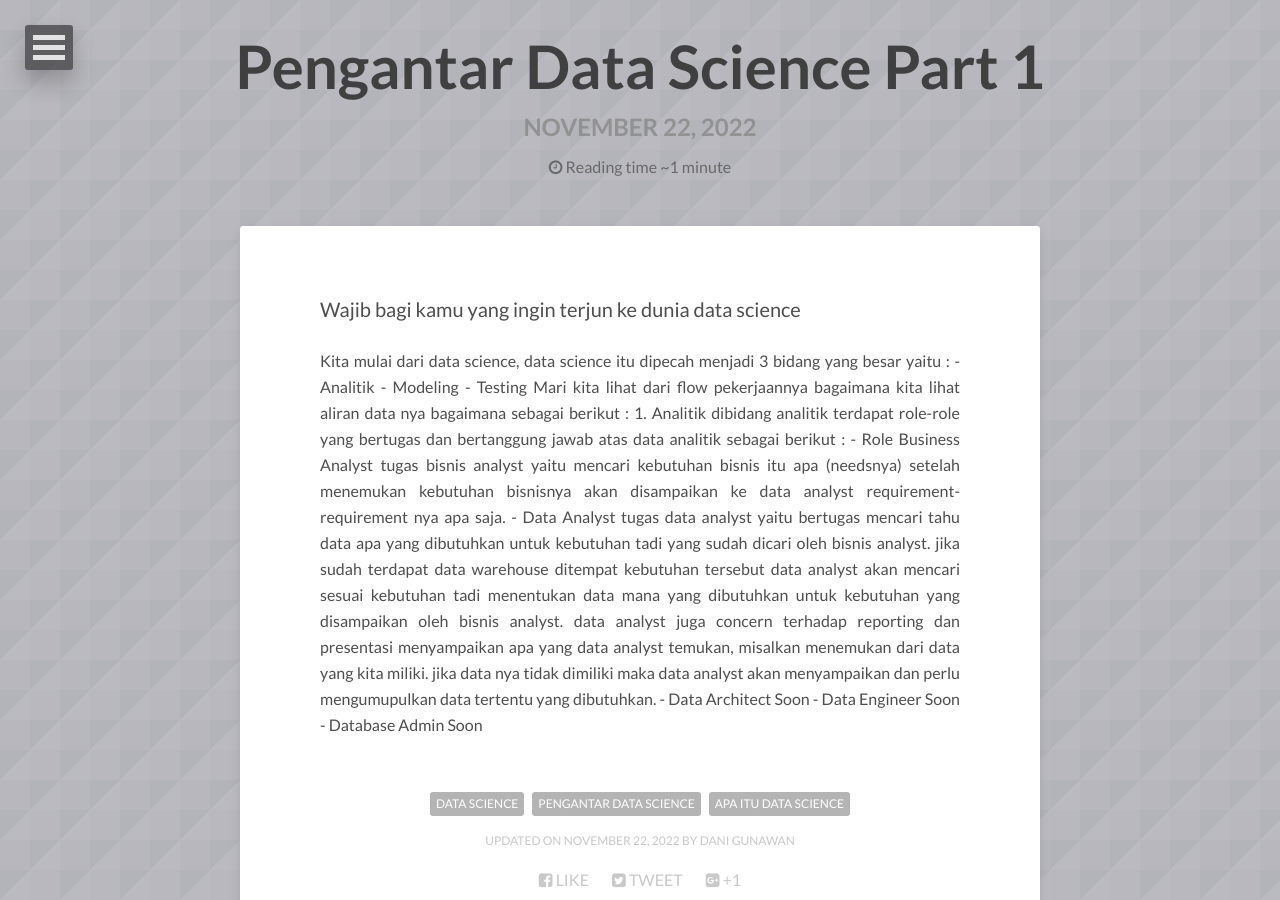
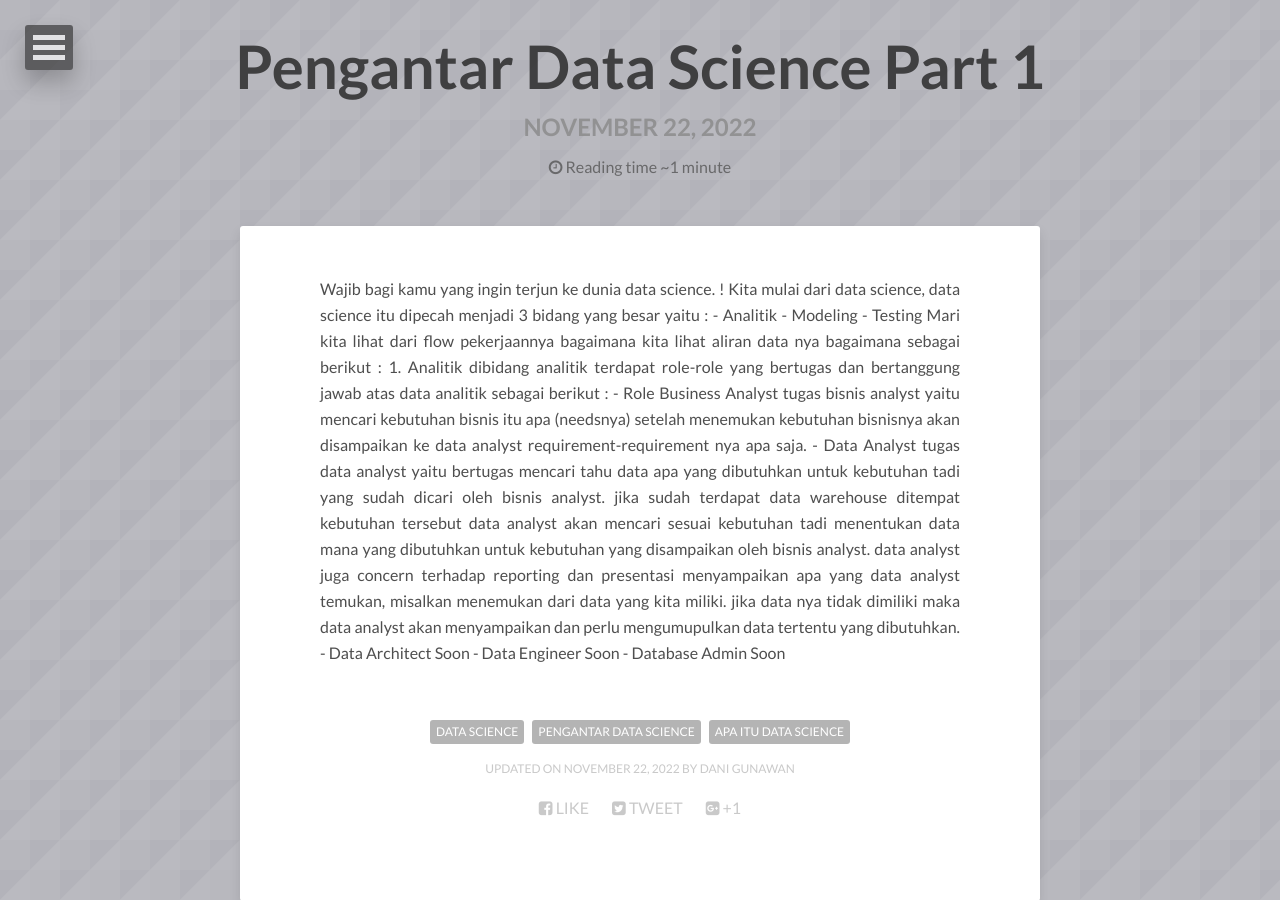
Before and after one commit to danigunawan/danigunawan.github.io, a Jekyll site: the page built from _posts/2022-11-22-pengantar-data-science-part-1.md, in a window 1280 px wide and 900 px high. Built offline with Jekyll 4.4.1, drawn with Linux system fonts in a browser that asks for light colours; nearby versions of some CDN libraries; comment, search, counter and statistics services are not loaded.

Commit message:
[ADD POSTING] posting

```diff
--- a/_posts/2022-11-22-pengantar-data-science-part-1.md
+++ b/_posts/2022-11-22-pengantar-data-science-part-1.md
@@ -12,9 +12,8 @@ share: true
 date: 2022-11-22T11:00:00+07:00
 ---
 
-Wajib bagi kamu yang ingin terjun ke dunia data science
-
 <div style="text-align: justify">
+Wajib bagi kamu yang ingin terjun ke dunia data science. !
 Kita mulai dari data science, data science itu dipecah menjadi 3 bidang yang besar yaitu :
 - Analitik
 - Modeling
```
